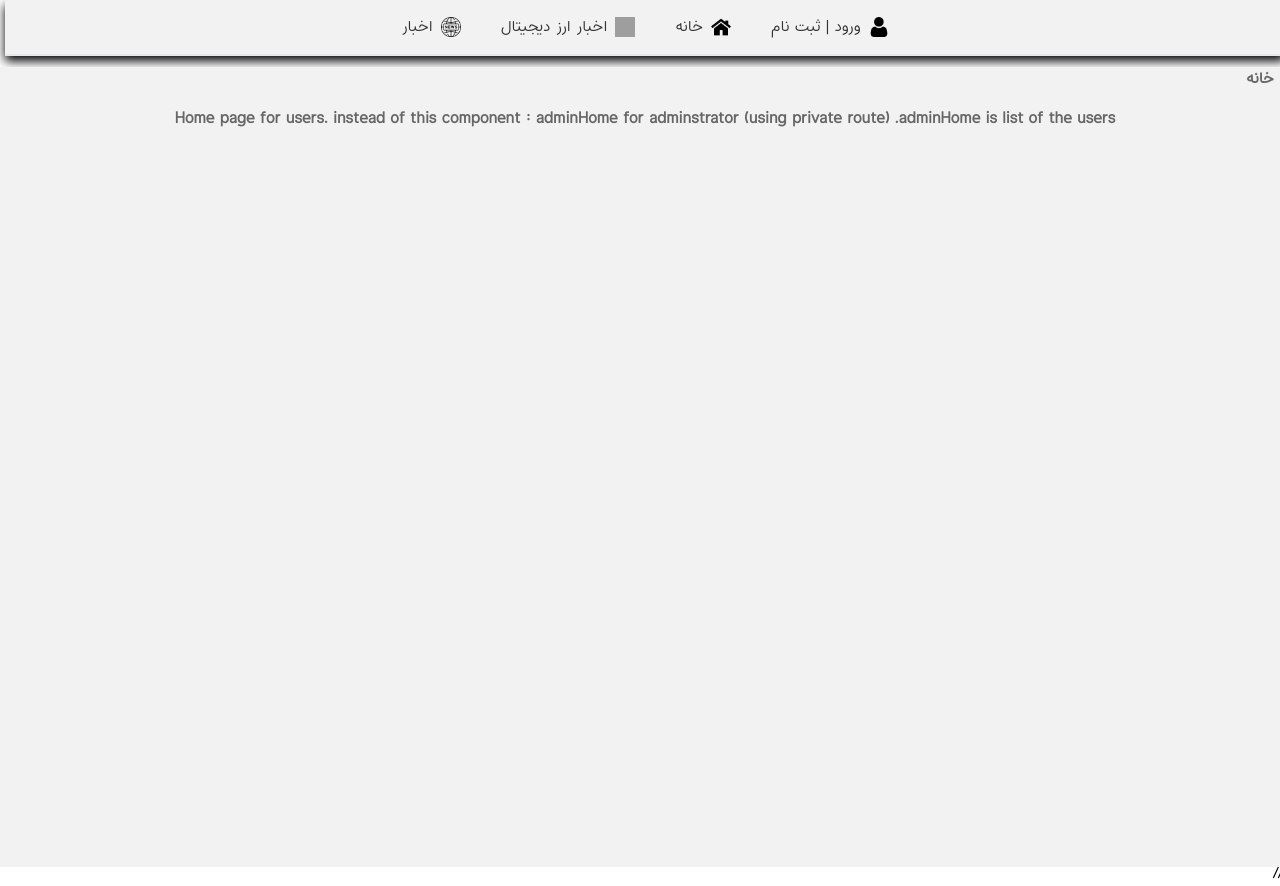
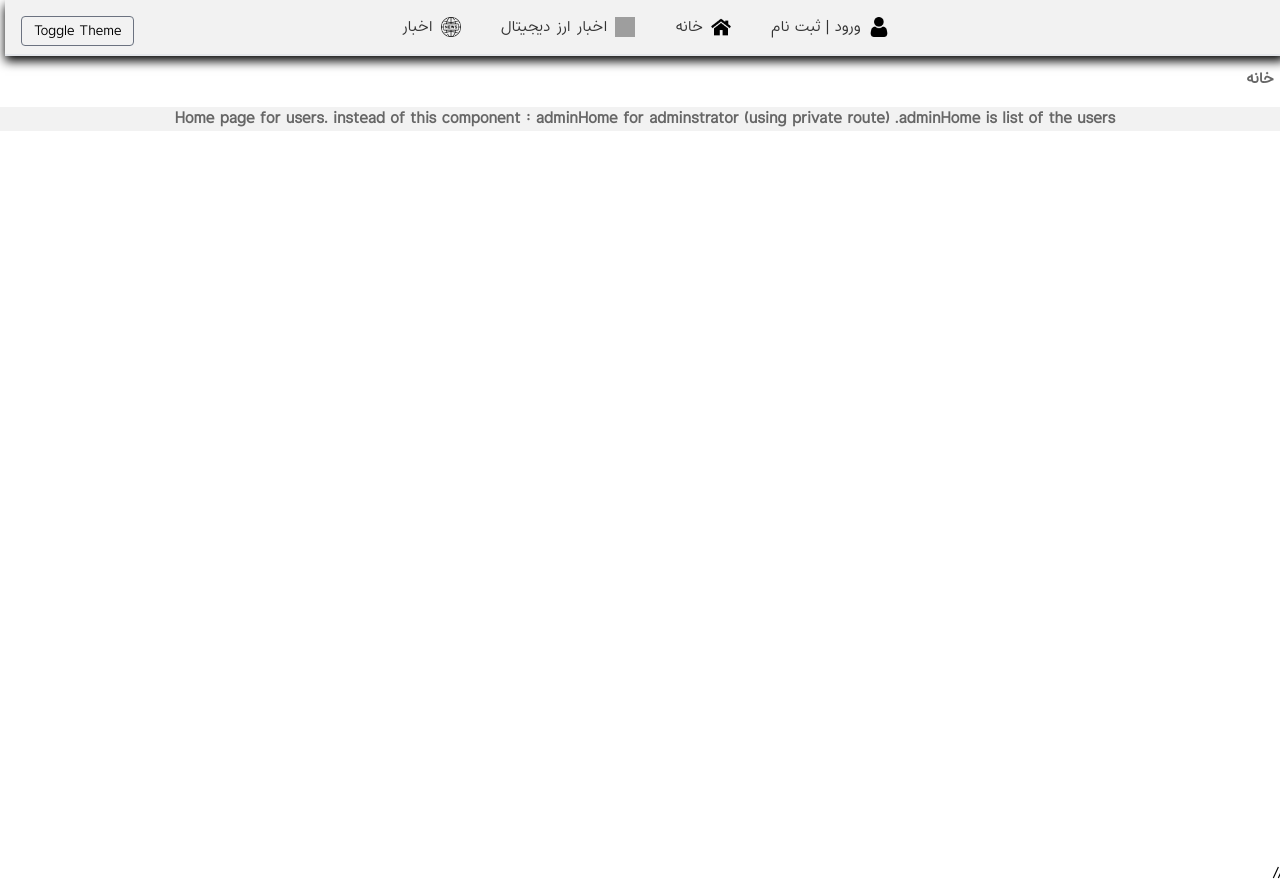
Before and after one commit to HosseinEyvazi/user, a React (Create React App) app: page / in a window 1280 px wide. Built offline with nearby package versions, Linux system fonts and the light colour scheme; grey boxes are pictures that could not be loaded; what tailwindcss-animated would draw is missing.

Commit message:
incompleted dark theme 2

```diff
--- a/src/App.js
+++ b/src/App.js
@@ -47,7 +47,16 @@ function App() {
 
   return (
     <themeContext.Provider value={{currentThemeState , setCurrentTheme}}>
-      <div className="bg-gray-50" id={currentThemeState} >
+      <div className="bg-gray-50 " id={currentThemeState} >
+      <button
+            className="z-10 absolute top-0 left-0 m-4 bg-transparent border border-gray-500 px-3 py-1 rounded text-sm"
+            onClick={handleToggle}
+          >
+            Toggle Theme
+          </button>
+
+
+
         <BrowserRouter>
           {nav()}
           <Outlet />
@@ -106,8 +115,8 @@ function App() {
 
   function nav() {
     return (
-      <div >
-        <nav className=" flex flex-row  border-b-2 border-solid    animate-fade-left " >
+      <>
+        <nav className="flex flex-row  border-b-2 border-solid  animate-fade-left " >
           {/* //handle logout , login btn in nav */}
           {!isSignedInState && !isAdminState ? (
             <NavLink
@@ -132,7 +141,7 @@ function App() {
               }}
             >
               <img src="/icons/user.png" alt="x" className="w-5 h-5 ml-2 " />
-              <div className="flex flex-col">
+              <div className="flex flex-col " style={{background:"transparent"}}>
                 <p>خروج از حساب کاربری</p>
               </div>
             </NavLink>
@@ -166,7 +175,7 @@ function App() {
             <p>اخبار </p>
           </NavLink>
         </nav>
-      </div>
+      </>
     );
   }
 }
--- a/src/Components/Home.jsx
+++ b/src/Components/Home.jsx
@@ -1,6 +1,6 @@
 const Home = () => {
   return (
-    <div className="h-screen" style={{margin:-5}}>
+    <div className="h-screen" style={{margin:-5 , background:"transparent"}}>
       <h2 className="m-4 font-extrabold ">خانه</h2>
       <div className=" flex flex-col items-center justify-center content-center ">
         <h2 className="font-extrabold ">
--- a/src/Components/adminHome.jsx
+++ b/src/Components/adminHome.jsx
@@ -40,11 +40,11 @@ const AdminHome = () => {
                 width={130}
                 className="border-blue-100 border-2 outline-blue-100 shadow-black shadow-lg rounded-3xl mr-4"
               />
-              <div className="flex-col w-full">
+              <div className="flex-col w-full" >
                 <Skeleton
                   height={220}
-                  style={{ borderRadius: 24 }}
-                  className="mb-4 mr-4 rounded-3xl outline-blue-100 shadow-black shadow-lg border-blue-100 border-2"
+                  style={{ borderRadius: 24  }}
+                  className="mb-4 mr-4 rounded-3xl outline-blue-100 shadow-black shadow-lg border-blue-100 border-2 "
                 />
               </div>
             </SkeletonTheme>
@@ -61,7 +61,7 @@ const AdminHome = () => {
 
   return (
     <>
-      <div className="m-4">
+      <div className="m-4 "style={{background:"transparent"}} >
         <h2 className="font-extrabold">خانه</h2>
         <input
           type="text"
@@ -75,8 +75,8 @@ const AdminHome = () => {
       {usersState.length === 0
         ? skeletonLoading()
         : filteredUsers.map((oneUsers, index) => (
-            <div className="p-2 flex justify-center ">
-              <div className=" flex justify-center">
+            <div className="p-2 flex justify-center " style={{background:"transparent"}}>
+              <div className=" flex justify-center rounded-sm" style={{background:"transparent"}}>
                 <UserItem
                   key={index}
                   sex={oneUsers.sex}
--- a/src/Components/userItem.jsx
+++ b/src/Components/userItem.jsx
@@ -2,7 +2,7 @@
 
 const UserItem = ({avatar ,sex , city , date , national_id , military , family , name }) => {
   return (
-    <div>
+    <div className="rounded-3xl">
       <div
         className="p-3 flex flex-row items-center bg-gray-100 rounded-3xl m-2"
 
--- a/src/index.css
+++ b/src/index.css
@@ -16,46 +16,51 @@
 }
 
 /* DARK */
-#dark div  , nav {
+#dark div,
+#dark nav {
   color: #121212;
   background-color: #121212;
+  transition: color 0.3s ease, background-color 0.3s ease;
 }
 
-#dark p ,link , label{
+#dark p,
+#dark link,
+#dark label {
   color: #c4c4c4;
 }
 
 #dark h1,
-h2,
-h3 {
+#dark h2,
+#dark h3 {
   color: #ffffff;
 }
-#dark{
+#dark {
   background-color: #2a2a2a;
 }
 
 /* LIGHT */
 
-#light div  , nav {
+#light div,
+#light nav {
   color: #f2f2f2;
   background-color: #f2f2f2;
+  transition: color 0.3s ease, background-color 0.3s ease;
 }
 
-#light p ,link , label{
+#light p,
+#light link,
+#light label {
   color: #333333;
 }
 
 #light h1,
-h2,
-h3 {
+#light h2,
+#light h3 {
   color: #666666;
 }
-#light{
+#light {
   background-color: #ffffff;
 }
-
-
-
 
 nav {
   height: 56px;
@@ -74,17 +79,6 @@ nav a {
   padding-right: 30px;
   height: 100%;
   text-decoration: none;
-}
-
-/* Specific styles for non-active links */
-.link {
-  color: black;
-}
-
-/* Specific styles for active links */
-.link-active {
-  color: black;
-  background: #add8e6;
 }
 
 .content {
```
